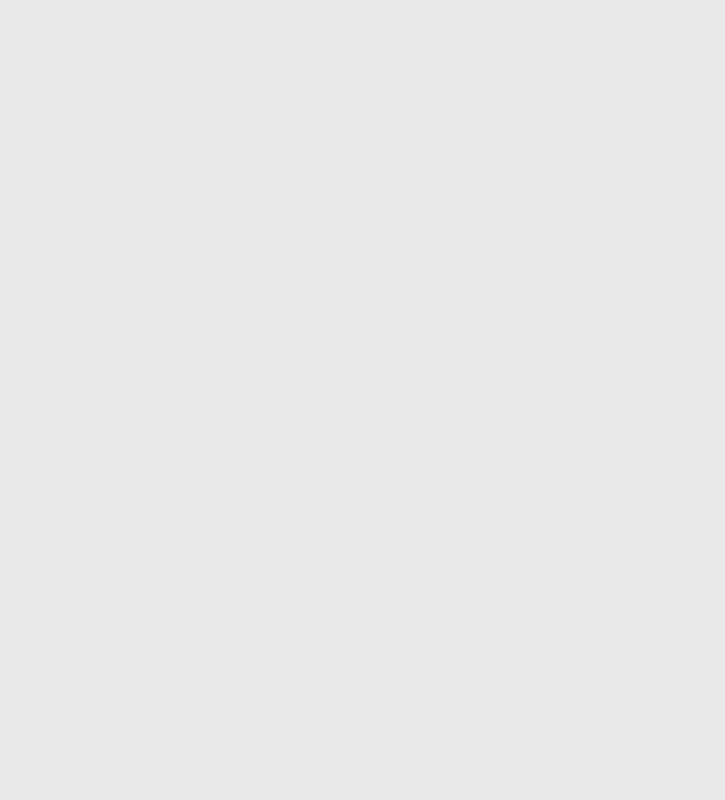
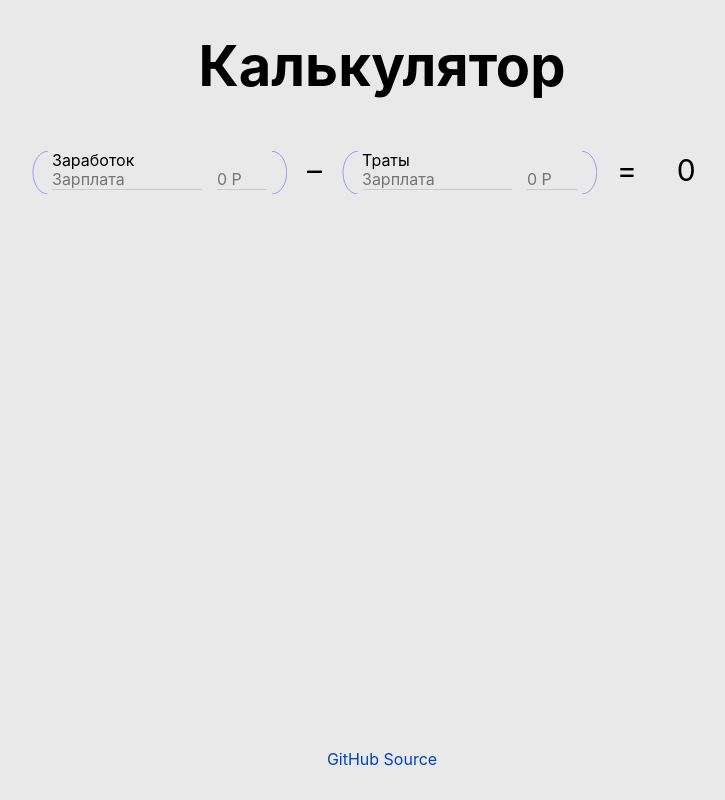
Before and after one commit to sinneren/reacr-demo, a React (Create React App) app in the folder ui/: page /calc in a window 1280 px wide. Shown: the whole page, without its empty margins (258-983 px from the left). Built offline with nearby package versions, Linux system fonts and the light colour scheme; the HTML template or start-up script is replaced by a standard one.

Commit message:
New part app

```diff
--- a/ui/src/App.css
+++ b/ui/src/App.css
@@ -29,3 +29,67 @@ h1 {
 .ListItem {
   display: block;
 }
+.Footer {
+  position: absolute;
+  top: 100vh;
+  width: 100%;
+  margin-top: -50px;
+  text-align: center;
+  z-index: 1;
+}
+.CalcTable {
+  position: relative;
+  display: flex;
+  flex-wrap: wrap;
+  max-width: 320px;
+  margin-top: 20px;
+  text-align: left;
+}
+.CalcWrapper {
+  display: flex;
+  max-width: 700px;
+  margin-left: auto;
+  margin-right: auto;
+}
+.CalcSeparator, .CalcSum {
+  display: inline-block;
+  flex-shrink: 0;
+  align-self: center;
+  padding-left: 20px;
+  padding-right: 20px;
+  padding-top: 20px;
+  font-size: 30px;
+}
+.CalcTable_Left {
+  position: absolute;
+  top: 0;
+  left: 0;
+  bottom: 0;
+  height: 110%;
+}
+.CalcTable_Right {
+  position: absolute;
+  top: 0;
+  right: 0;
+  bottom: 0;
+  height: 110%;
+}
+.CalcTable_Wrapper {
+  padding-left: 20px;
+  padding-right: 20px;
+}
+.CalcTable_Wrapper input {
+    padding: 0;
+    font-family: -apple-system,BlinkMacSystemFont,"Segoe UI",Roboto,Oxygen,Ubuntu,Cantarell,"Open Sans","Helvetica Neue",Helvetica,Arial,sans-serif;
+    border: 0;
+    border-radius: 0;
+    outline: 0;
+    font: inherit;
+    border-bottom: 1px solid #ccc;
+    background: 0 0;
+    width: 150px;
+}
+.CalcTable_Wrapper input + input {
+  width: 50px;
+  margin-left: 15px;
+}
--- a/ui/src/App.js
+++ b/ui/src/App.js
@@ -3,6 +3,8 @@ import './App.css';
 import { Switch, Route } from 'react-router-dom';
 import Main from './components/Main';
 import ListItem from './components/ListItem';
+import Footer from './components/Footer';
+import Calc from './components/Calc';
 
 export default class App extends Component {
   render() {
@@ -11,7 +13,9 @@ export default class App extends Component {
         <Switch>
           <Route exact path='/' component={Main} />
           <Route path='/items/:id' component={ListItem} />
+          <Route path='/calc/' component={Calc} />
         </Switch>
+        <Footer />
       </div>
     );
   }
--- /dev/null
+++ b/ui/src/components/Calc.js
@@ -0,0 +1,57 @@
+import React, { Component } from 'react';
+
+export default class Calc extends Component {
+    constructor(props) {
+        super(props);
+    }
+    render() {
+        return (
+            <div className="Calc">
+                <h1>Калькулятор</h1>
+                <div className="CalcWrapper">
+                    <div className="CalcTable">
+                        <svg className="CalcTable_Left" xmlns="http://www.w3.org/2000/svg" width="16" height="100%" viewBox="0 0 16 126" version="1.1" preserveAspectRatio="none">
+                            <g stroke="none" stroke-width="1" fill="none" fill-rule="evenodd">
+                                <path d="M15.7 125C7.6 125 1 97.2 1 63 1 28.8 7.6 1 15.7 1" stroke="#0000FF" stroke-width="0.5"></path>
+                            </g>
+                        </svg>
+                        <svg className="CalcTable_Right" xmlns="http://www.w3.org/2000/svg" width="15" height="100%" viewBox="0 0 15 126" version="1.1" preserveAspectRatio="none">
+                            <g stroke="none" stroke-width="1" fill="none" fill-rule="evenodd">
+                                <path d="M14.7 125C6.6 125 0 97.2 0 63 0 28.8 6.6 1 14.7 1" stroke="#0000FF" stroke-width="0.5" transform="translate(7.335000, 63.000000) scale(-1, 1) translate(-7.335000, -63.000000) "></path>
+                            </g>
+                        </svg>
+                        <div className="CalcTable_Wrapper">
+                            <div>Заработок</div>
+                            <div className="CalcTable_Input">
+                                <input type="text" placeholder="Зарплата" />
+                                <input type="text" placeholder="0 Р" />
+                            </div>
+                        </div>
+                    </div>
+                    <div className="CalcSeparator">&ndash;</div>
+                    <div className="CalcTable">
+                        <svg className="CalcTable_Left" xmlns="http://www.w3.org/2000/svg" width="16" height="100%" viewBox="0 0 16 126" version="1.1" preserveAspectRatio="none">
+                            <g stroke="none" stroke-width="1" fill="none" fill-rule="evenodd">
+                                <path d="M15.7 125C7.6 125 1 97.2 1 63 1 28.8 7.6 1 15.7 1" stroke="#0000FF" stroke-width="0.5"></path>
+                            </g>
+                        </svg>
+                        <svg className="CalcTable_Right" xmlns="http://www.w3.org/2000/svg" width="15" height="100%" viewBox="0 0 15 126" version="1.1" preserveAspectRatio="none">
+                            <g stroke="none" stroke-width="1" fill="none" fill-rule="evenodd">
+                                <path d="M14.7 125C6.6 125 0 97.2 0 63 0 28.8 6.6 1 14.7 1" stroke="#0000FF" stroke-width="0.5" transform="translate(7.335000, 63.000000) scale(-1, 1) translate(-7.335000, -63.000000) "></path>
+                            </g>
+                        </svg>
+                        <div className="CalcTable_Wrapper">
+                            <div>Траты</div>
+                            <div className="CalcTable_Input">
+                                <input type="text" placeholder="Зарплата" />
+                                <input type="text" placeholder="0 Р" />
+                            </div>
+                        </div>
+                    </div>
+                    <div className="CalcSeparator">=</div>
+                    <div className="CalcSum">0</div>
+                </div>
+            </div>
+        );
+    }
+}
--- /dev/null
+++ b/ui/src/components/Footer.js
@@ -0,0 +1,11 @@
+import React, { Component } from 'react';
+
+export default class Footer extends Component {
+    render() {
+        return (
+            <div className="Footer">
+                <a href="https://github.com/sinneren/react-demo" target="_blank">GitHub Source</a>
+            </div>
+        )
+    }
+}
--- a/ui/src/components/List.js
+++ b/ui/src/components/List.js
@@ -15,6 +15,7 @@ export default class List extends Component {
         return (
             <div className="List">
                 {list}
+                <Link to={'calc/'}>Калькулятор доход/расход</Link>
             </div>
         );
     }
--- a/ui/src/components/ListItem.js
+++ b/ui/src/components/ListItem.js
@@ -8,18 +8,6 @@ const ItemData = [
     {
         id: 2,
         title: 'Lorem Ipsum'
-    },
-    {
-        id: 3,
-        title: 'Lorem Ipsum'
-    },
-    {
-        id: 4,
-        title: 'Lorem Ipsum'
-    },
-    {
-        id: 5,
-        title: 'Lorem Ipsum'
     }
 ];
 export default class ListItem extends Component {
@@ -28,7 +16,6 @@ export default class ListItem extends Component {
         this.state = {
             item: ItemData[props.match.params.id - 1]
         }
-        console.log(props.match.params.id);
     }
     render() {
         return (
--- a/ui/src/components/Main.js
+++ b/ui/src/components/Main.js
@@ -1,5 +1,6 @@
 import React, { Component } from 'react';
 import List from './List';
+
 const AppData = {
     items: [
         {
@@ -9,21 +10,6 @@ const AppData = {
         },
         {
             id: 2,
-            title: 'Lorem Ipsum it Dolore sit amet',
-            date: '12.10.2017'
-        },
-        {
-            id: 3,
-            title: 'Lorem Ipsum it Dolore sit amet',
-            date: '12.10.2017'
-        },
-        {
-            id: 4,
-            title: 'Lorem Ipsum it Dolore sit amet',
-            date: '12.10.2017'
-        },
-        {
-            id: 5,
             title: 'Lorem Ipsum it Dolore sit amet',
             date: '12.10.2017'
         }
```
